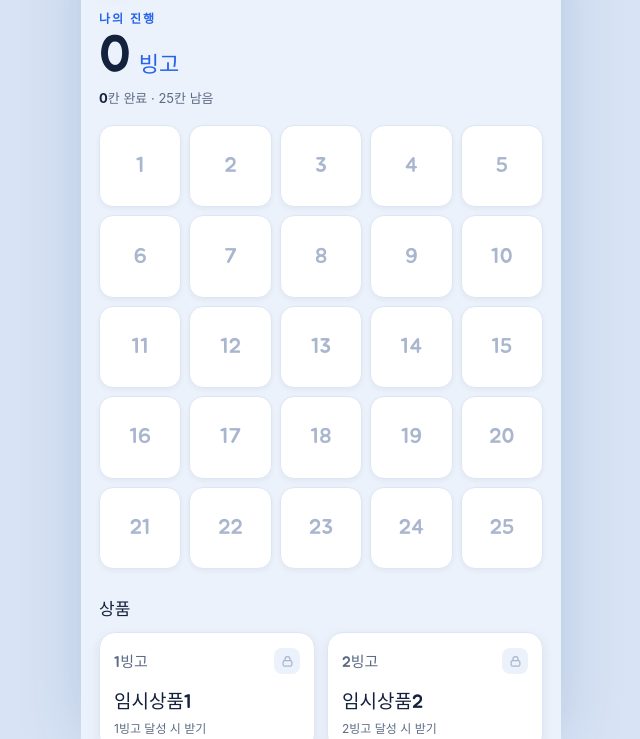
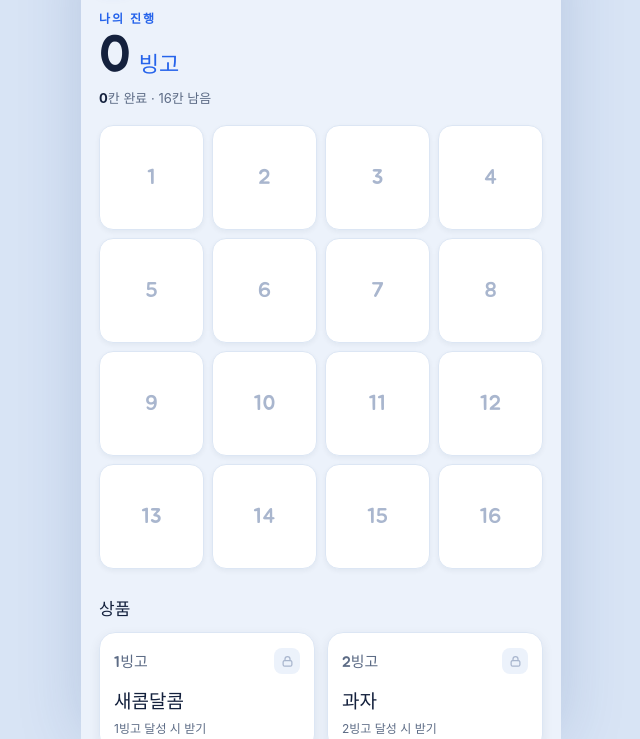
Before and after one commit to kwonty3355-code/Bingo, a plain HTML site: page index.html in a window 1280 px wide. Shown: the part 61-800 px from the top of the page, without its empty margins (319-959 px from the left). Drawn offline with Linux system fonts and the light colour scheme.

Commit message:
Add files via upload

```diff
--- a/index.html
+++ b/index.html
@@ -120,7 +120,7 @@
 
   .board{
     margin:18px 0 26px;
-    display:grid; grid-template-columns:repeat(5,1fr); gap:8px;
+    display:grid; grid-template-columns:repeat(4,1fr); gap:8px;
   }
   .cell{
     position:relative; aspect-ratio:1/1;
@@ -348,7 +348,7 @@
             </div>
             <div class="count-sub" id="countSub">미션을 완료하면 칸이 채워져요</div>
 
-            <div class="board" id="board" role="grid" aria-label="5x5 빙고판"></div>
+            <div class="board" id="board" role="grid" aria-label="4x4 빙고판"></div>
 
             <div class="section-label">상품</div>
             <div class="prizes" id="prizes"></div>
@@ -359,7 +359,7 @@
         <section class="panel" id="panelMission" aria-label="미션">
           <div class="panel-inner">
             <div class="eyebrow">미션</div>
-            <div class="m-progress"><span id="mCount">0</span> / 25 완료</div>
+            <div class="m-progress"><span id="mCount">0</span> / <span id="mTotal">16</span> 완료</div>
             <div class="m-bar"><i id="mBarFill"></i></div>
             <div class="m-list" id="missions"></div>
           </div>
@@ -395,35 +395,52 @@
 
   /* =========================================================
      여기만 바꾸면 미션·상품 내용이 바뀝니다.
-     미션은 25개(5x5), 순서대로 1번칸 ~ 25번칸에 연결됩니다.
+     미션은 16개(4x4), 순서대로 1번칸 ~ 16번칸에 연결됩니다.
   ========================================================= */
-  const MISSIONS = Array.from({length:25}, (_,i)=>({
-    title: "임시미션" + (i+1)
-  }));
+  const MISSIONS = [
+    { title: '담임 선생님과 눈을 마주치고 "감사합니다" 인사하기' },
+    { title: '급식·조리 선생님께 "잘 먹었습니다" 인사하기' },
+    { title: '내 자리와 주변을 깨끗이 정리해 교실을 깔끔하게 하기' },
+    { title: '선생님 말씀을 끝까지 경청하고 잘 반응하며 듣기' },
+    { title: '수업 중 손을 들고 적극적으로 참여하기' },
+    { title: '수업 시간에 바른 자세로 끝까지 집중하기' },
+    { title: '칠판을 깨끗이 지우고 수업 준비 도와드리기' },
+    { title: '복도·교무실에서 문을 잡아드리고 공손히 인사하기' },
+    { title: '미화원·주무관·경비 선생님께 감사 인사 전하기' },
+    { title: '수업 끝나고 "오늘 수업 감사합니다" 인사하고 나오기' },
+    { title: '급식실에서 식판을 깨끗이 정리하기' },
+    { title: '모르는 걸 여쭤보고 알려주신 뒤 꼭 감사 인사하기' },
+    { title: '지각·준비물 등 내 할 일을 잘 지켜 선생님 덜 힘들게 하기' },
+    { title: '프린트물을 나눠드리거나 다 걷어서 갖다드리기' },
+    { title: '하루 동안 만나는 모든 선생님께 먼저 밝게 인사하기' },
+    { title: '가장 고마운 선생님께 진심을 담아 직접 감사 전하기' },
+  ];
 
   const PRIZES = [
-    { key:"b1",  tier:"1빙고",  name:"임시상품1", type:"bingo", need:1,  photos:1 },
-    { key:"b2",  tier:"2빙고",  name:"임시상품2", type:"bingo", need:2,  photos:1 },
-    { key:"b3",  tier:"3빙고",  name:"임시상품3", type:"bingo", need:3,  photos:1 },
-    { key:"all", tier:"올빙고", name:"임시상품4", type:"all",  need:25, photos:5 },
+    { key:"b1",  tier:"1빙고",  name:"새콤달콤", type:"bingo", need:1,  photos:1 },
+    { key:"b2",  tier:"2빙고",  name:"과자",     type:"bingo", need:2,  photos:1 },
+    { key:"b3",  tier:"3빙고",  name:"젤리",     type:"bingo", need:3,  photos:1 },
+    { key:"all", tier:"올빙고", name:"베스킨라빈스 아이스크림", type:"all", need:16, photos:5 },
   ];
   /* ========================================================= */
 
-  const TOTAL = 25;
-  const STORE_KEY = "bingo-card-pwa-v1";
+  const SIZE = 4;                 // 4x4 빙고판
+  const TOTAL = SIZE * SIZE;      // 16칸 / 16미션
+  const STORE_KEY = "bingo-card-pwa-v2";
   const reduceMotion = window.matchMedia("(prefers-reduced-motion: reduce)").matches;
 
   const CHECK = '<svg viewBox="0 0 24 24" fill="none"><path d="M5 12.5l4.2 4.2L19 7" stroke="currentColor" stroke-width="2.6" stroke-linecap="round" stroke-linejoin="round"/></svg>';
   const LOCK  = '<svg viewBox="0 0 24 24" fill="none"><rect x="5" y="10.5" width="14" height="9" rx="2.4" stroke="currentColor" stroke-width="2"/><path d="M8 10.5V8a4 4 0 0 1 8 0v2.5" stroke="currentColor" stroke-width="2" stroke-linecap="round"/></svg>';
   const CAMERA = '<svg viewBox="0 0 24 24" fill="none"><path d="M4.5 8.5h2.7l1.2-1.9h7.2l1.2 1.9h2.7a1 1 0 0 1 1 1v8a1 1 0 0 1-1 1h-15a1 1 0 0 1-1-1v-8a1 1 0 0 1 1-1z" stroke="currentColor" stroke-width="1.7" stroke-linejoin="round"/><circle cx="12" cy="13" r="3.1" stroke="currentColor" stroke-width="1.7"/></svg>';
 
-  // all 12 bingo lines (5 rows, 5 cols, 2 diagonals)
+  // bingo lines: SIZE rows + SIZE cols + 2 diagonals
   const LINES = (function(){
     const L = [];
-    for(let r=0;r<5;r++) L.push([0,1,2,3,4].map(c=>r*5+c));
-    for(let c=0;c<5;c++) L.push([0,1,2,3,4].map(r=>r*5+c));
-    L.push([0,6,12,18,24]);
-    L.push([4,8,12,16,20]);
+    for(let r=0;r<SIZE;r++){ const a=[]; for(let c=0;c<SIZE;c++) a.push(r*SIZE+c); L.push(a); }
+    for(let c=0;c<SIZE;c++){ const a=[]; for(let r=0;r<SIZE;r++) a.push(r*SIZE+c); L.push(a); }
+    const d1=[], d2=[];
+    for(let i=0;i<SIZE;i++){ d1.push(i*SIZE+i); d2.push(i*SIZE+(SIZE-1-i)); }
+    L.push(d1); L.push(d2);
     return L;
   })();
 
@@ -501,6 +518,7 @@
   const prizeCards = [];
 
   // ---- build board ----
+  boardEl.style.gridTemplateColumns = "repeat(" + SIZE + ",1fr)";
   MISSIONS.forEach((m,i)=>{
     const cell = document.createElement("div");
     cell.className = "cell";
@@ -894,6 +912,7 @@
   }
 
   // ---- init ----
+  document.getElementById("mTotal").textContent = TOTAL;
   refresh({});
   setPage(0);
 
```
